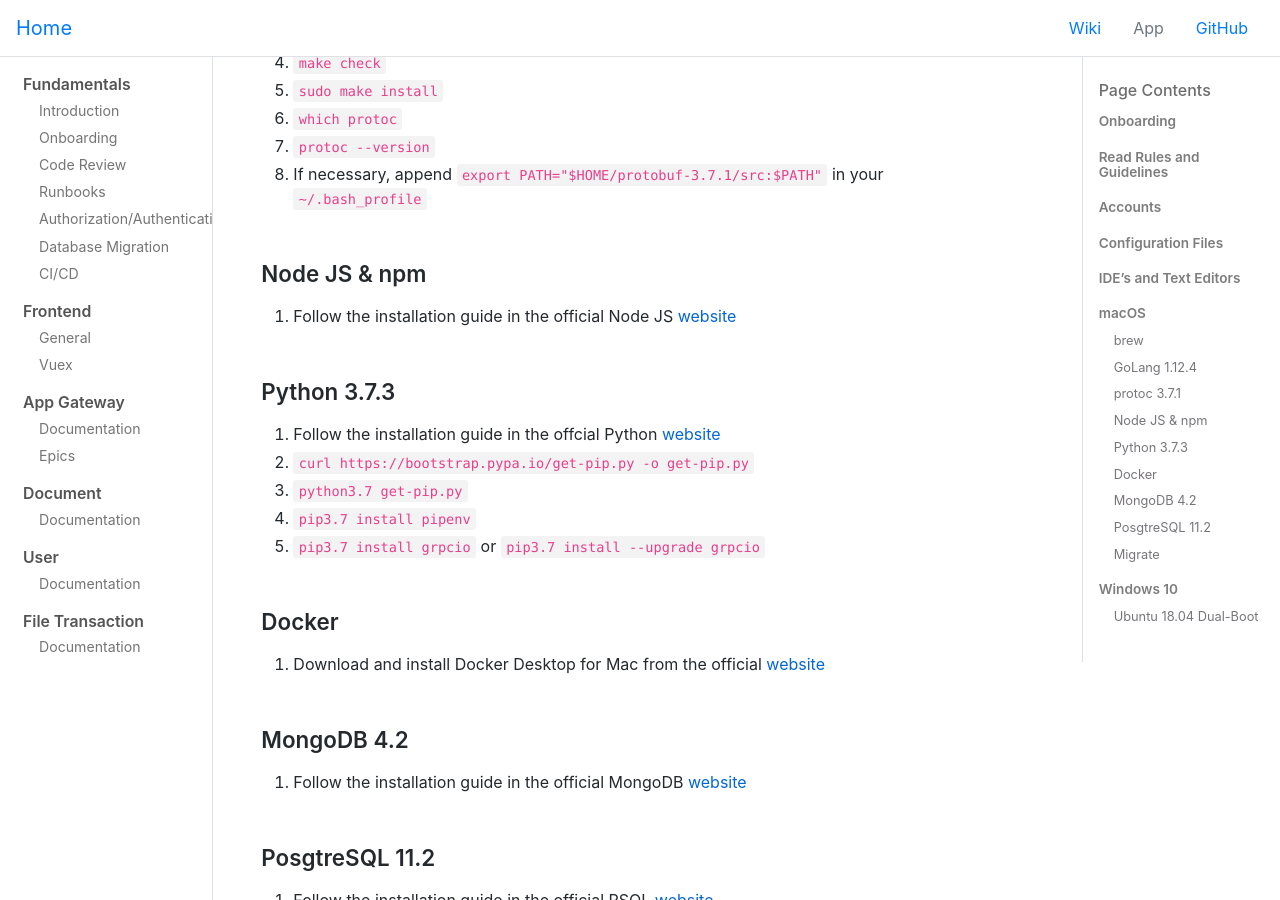
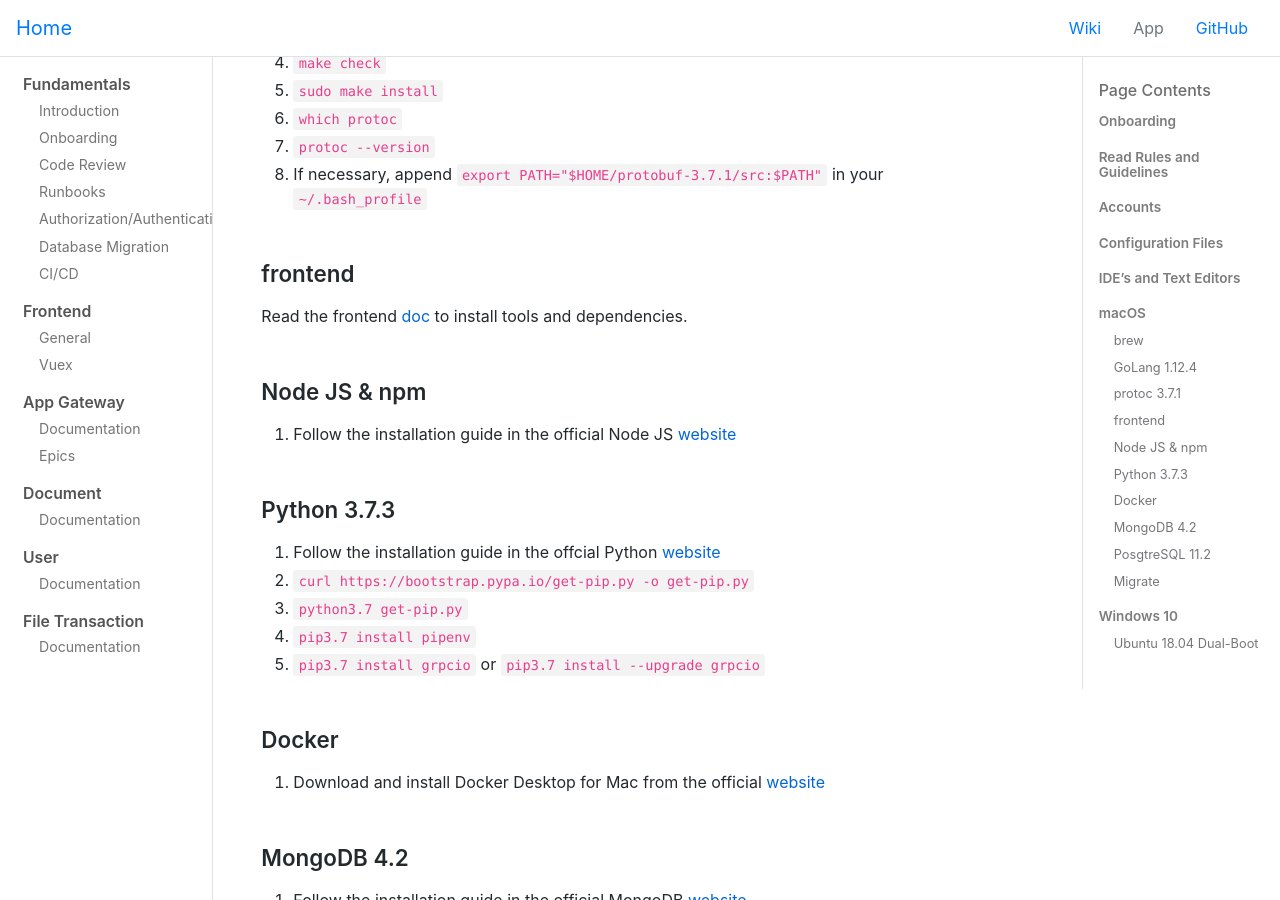
Before and after one commit to hwsc-org/hwsc-org.github.io, a Jekyll site: the page built from wikis/fundamentals/onboarding.md, in a window 1280 px wide and 900 px high, scrolled down 2259 px. Built offline with Jekyll 4.4.1, drawn with Linux system fonts in a browser that asks for light colours; comment, search, counter and statistics services are not loaded.

Commit message:
Refer onboarding to to frontend repo

```diff
--- a/wikis/fundamentals/onboarding.md
+++ b/wikis/fundamentals/onboarding.md
@@ -55,6 +55,9 @@ These files are located in our [Slack](https://hwsc.slack.com) channel.
 7. `protoc --version`
 8. If necessary, append `export PATH="$HOME/protobuf-3.7.1/src:$PATH"` in your `~/.bash_profile`
 
+### frontend
+Read the frontend [doc](https://github.com/hwsc-org/hwsc-frontend/blob/master/README.md) to install tools and dependencies.
+
 ### Node JS & npm
 1. Follow the installation guide in the official Node JS [website](https://nodejs.org/en/download/current/)
 
```
